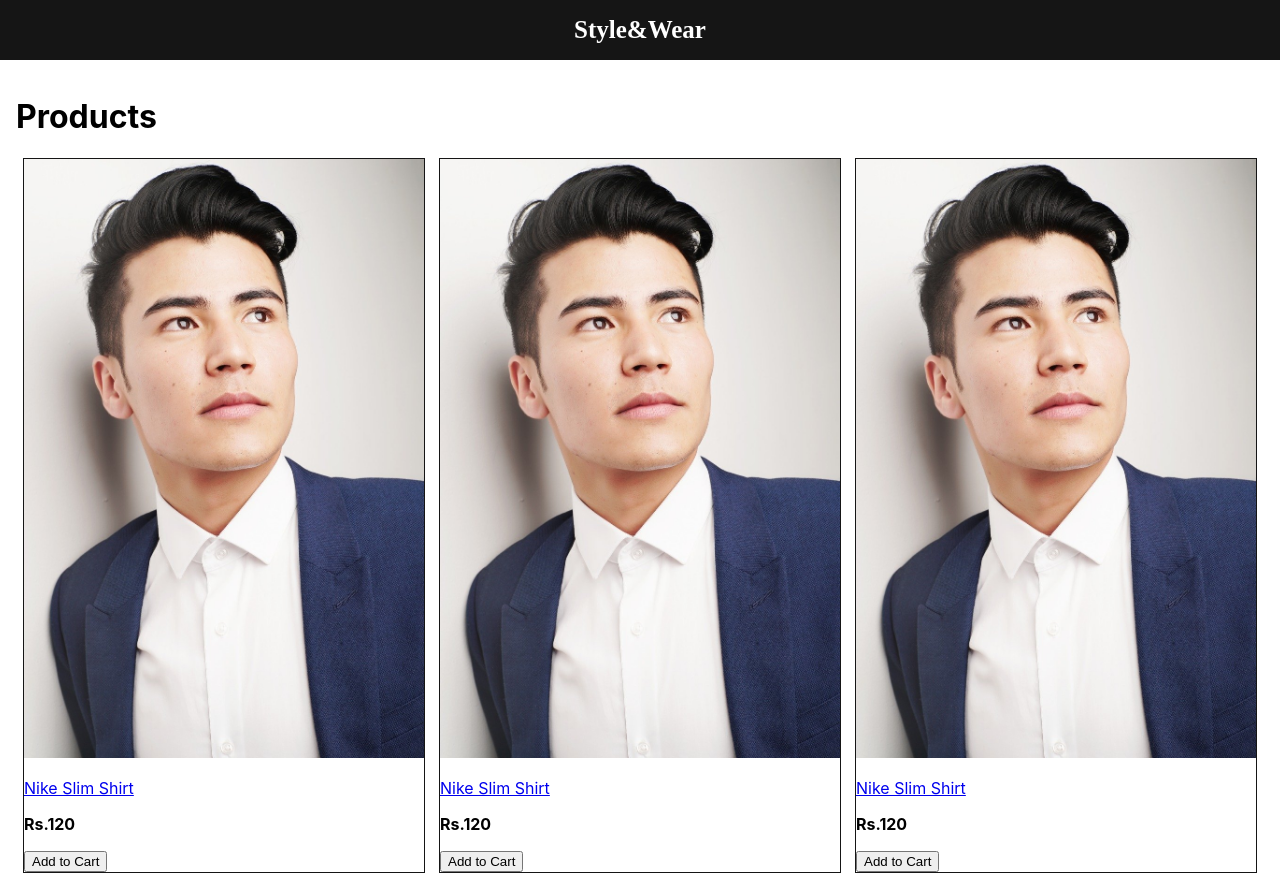
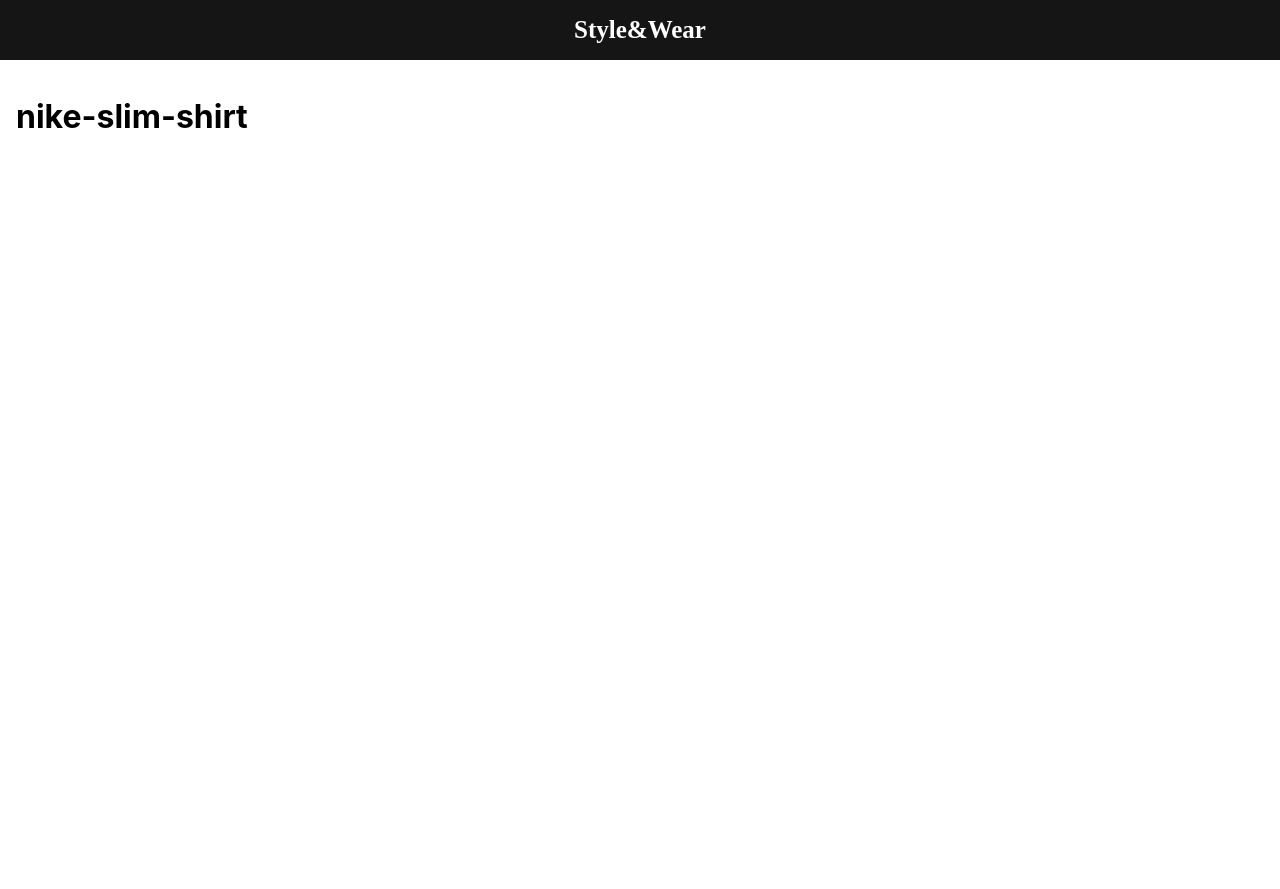
Before and after one commit to Prasiddha777/StyleWear, a React (Create React App) app in the folder frontend/: page /product/nike-slim-shirt in a window 1280 px wide. After the commit the page ends 800 px from the top, so only its background shows below. Built offline with nearby package versions, Linux system fonts and the light colour scheme.

Commit message:
route changes

```diff
--- a/frontend/package.json
+++ b/frontend/package.json
@@ -8,6 +8,7 @@
     "@testing-library/user-event": "^13.5.0",
     "react": "^18.2.0",
     "react-dom": "^18.2.0",
+    "react-router-dom": "^6.3.0",
     "react-scripts": "5.0.1",
     "web-vitals": "^2.1.4"
   },
--- a/frontend/src/App.js
+++ b/frontend/src/App.js
@@ -1,31 +1,22 @@
-import data from "./data";
+import { BrowserRouter, Link, Route, Routes } from "react-router-dom";
+import HomeScreen from "./screens/HomeScreen";
+import ProductScreen from "./screens/ProductScreen";
 
 function App() {
   return (
+    <BrowserRouter>
       <div>
         <header>
-        <a href="/">Style&#38;Wear</a>
+          <Link to="/">Style&#38;Wear</Link>
         </header>
         <main>
-        <h1>Products</h1>
-        <div className="products">
-          {data.products.map((products) => (
-            <div className="product" key={products.slug}>
-              <a href={`/product/${products.slug}`}>
-                <img src={products.image} alt={products.name} />
-              </a>
-              <a href={`/product/${products.slug}`}>
-                <p>{products.name}</p>
-              </a>
-              <p>
-                <strong>Rs.{products.price}</strong>
-              </p>
-              <button>Add to Cart</button>
-            </div>
-          ))}
-        </div>
+          <Routes>
+            <Route path="/product/:slug" element={<ProductScreen />} />
+            <Route path="/" element={<HomeScreen />} />
+          </Routes>
         </main>
       </div>
+    </BrowserRouter>
   );
 }
 
--- /dev/null
+++ b/frontend/src/screens/HomeScreen.js
@@ -0,0 +1,27 @@
+import { Link } from "react-router-dom";
+import data from "../data";
+
+function HomeScreen() {
+  return (
+    <div>
+      <h1>Products</h1>
+      <div className="products">
+        {data.products.map((products) => (
+          <div className="product" key={products.slug}>
+            <Link to={`/product/${products.slug}`}>
+              <img src={products.image} alt={products.name} />
+            </Link>
+            <Link to={`/product/${products.slug}`}>
+              <p>{products.name}</p>
+            </Link>
+            <p>
+              <strong>Rs.{products.price}</strong>
+            </p>
+            <button>Add to Cart</button>
+          </div>
+        ))}
+      </div>
+    </div>
+  );
+}
+export default HomeScreen;
--- /dev/null
+++ b/frontend/src/screens/ProductScreen.js
@@ -0,0 +1,13 @@
+import { useParams } from "react-router-dom";
+
+function ProductScreen() {
+  //name of the hook is params
+  const params = useParams();
+  const { slug } = params;
+  return (
+    <div>
+      <h1>{slug}</h1>
+    </div>
+  );
+}
+export default ProductScreen;
```
Also changed, not shown: 1 other file (tests, documents, lock files or other folders). Lines whose indentation alone changed are shown as unchanged.
